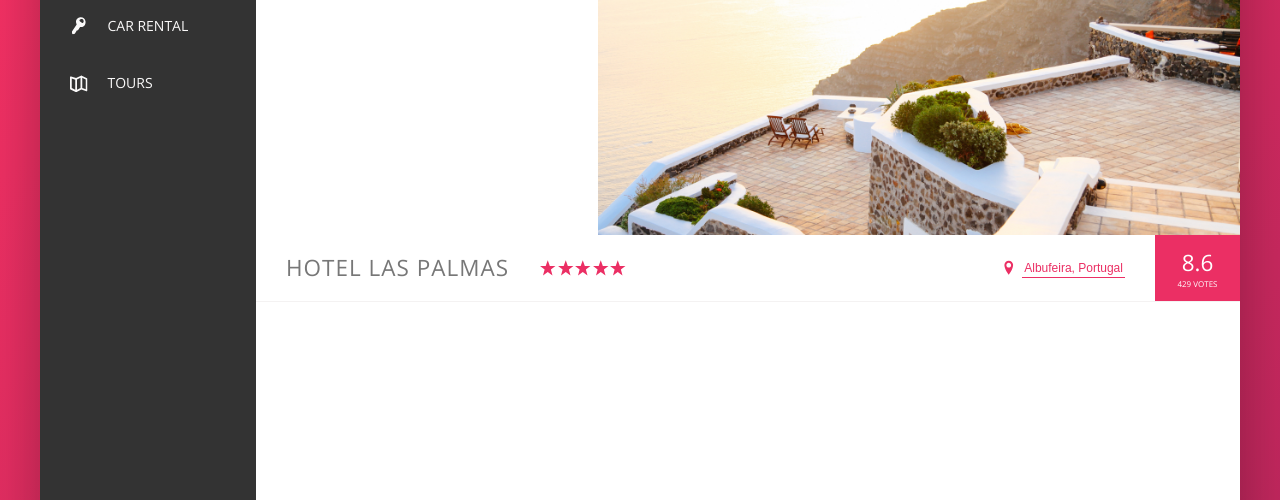
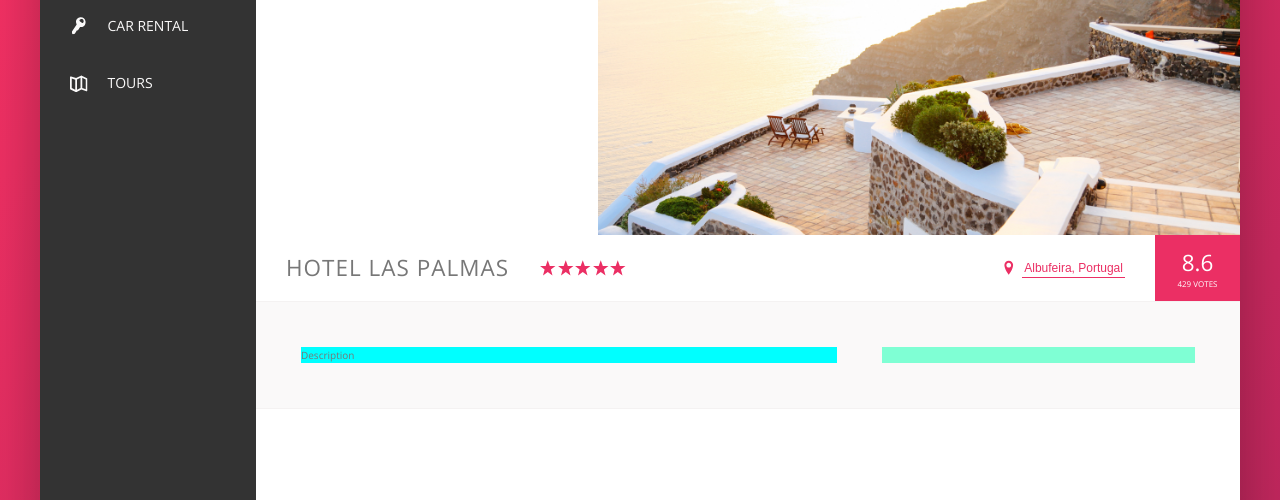
Before and after one commit to sarahrileydev/trillo, a website: page index.html in a window 1280 px wide. Shown: the part 300-800 px from the top of the page. Drawn offline with nearby package versions, Linux system fonts and the light colour scheme.

Commit message:
description section part 1

```diff
--- a/index.html
+++ b/index.html
@@ -132,6 +132,14 @@
                             <div class="overview__rating-count">429 votes</div>
                         </div>
                     </div>
+                    <div class="detail">
+                        <div class="description">
+                            Description
+                        </div>
+                        <div class="user-reviews">
+
+                        </div>
+                    </div>
                 </main>
             </div>
         </div>
--- a/sass/_base.scss
+++ b/sass/_base.scss
@@ -31,6 +31,7 @@ Grey dark 3: #999
     --color-grey-dark-3: #999;
 
     --shadow-dark: 0 2rem 6rem rgba(0,0,0,.3);
+    --line: 1px solid var(--color-grey-light-2);
 }
 
 * {
--- a/sass/_components.scss
+++ b/sass/_components.scss
@@ -206,7 +206,7 @@
 
     display: flex;
     align-items: center;
-    border-bottom: 1px solid var(--color-grey-light-2);
+    border-bottom: var(--line);
 
     &__heading {
         font-size: 2.25rem;
--- a/sass/_layout.scss
+++ b/sass/_layout.scss
@@ -36,3 +36,21 @@
     flex: 1;
     height: 80rem;
 }
+
+.detail {
+    display: flex;
+    padding: 4.5rem;
+    background-color: var(--color-grey-light-1);
+    border-bottom: var(--line);
+}
+
+.description {
+    background-color: aqua;
+    flex: 0 0 60%;
+    margin-right: 4.5rem;
+}
+
+.user-reviews {
+    background-color: aquamarine;
+    flex: 1;
+}
```
Also changed, not shown: css/style.css.
